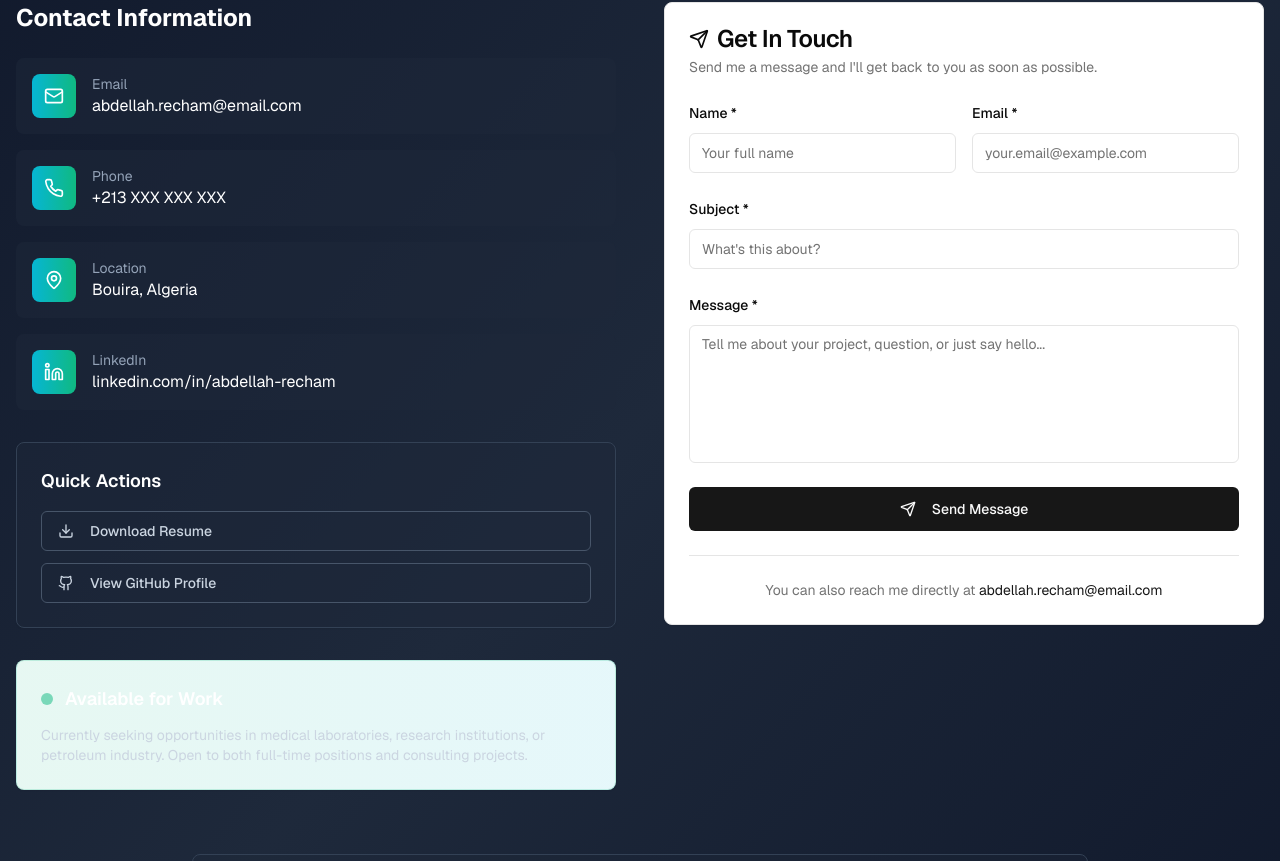
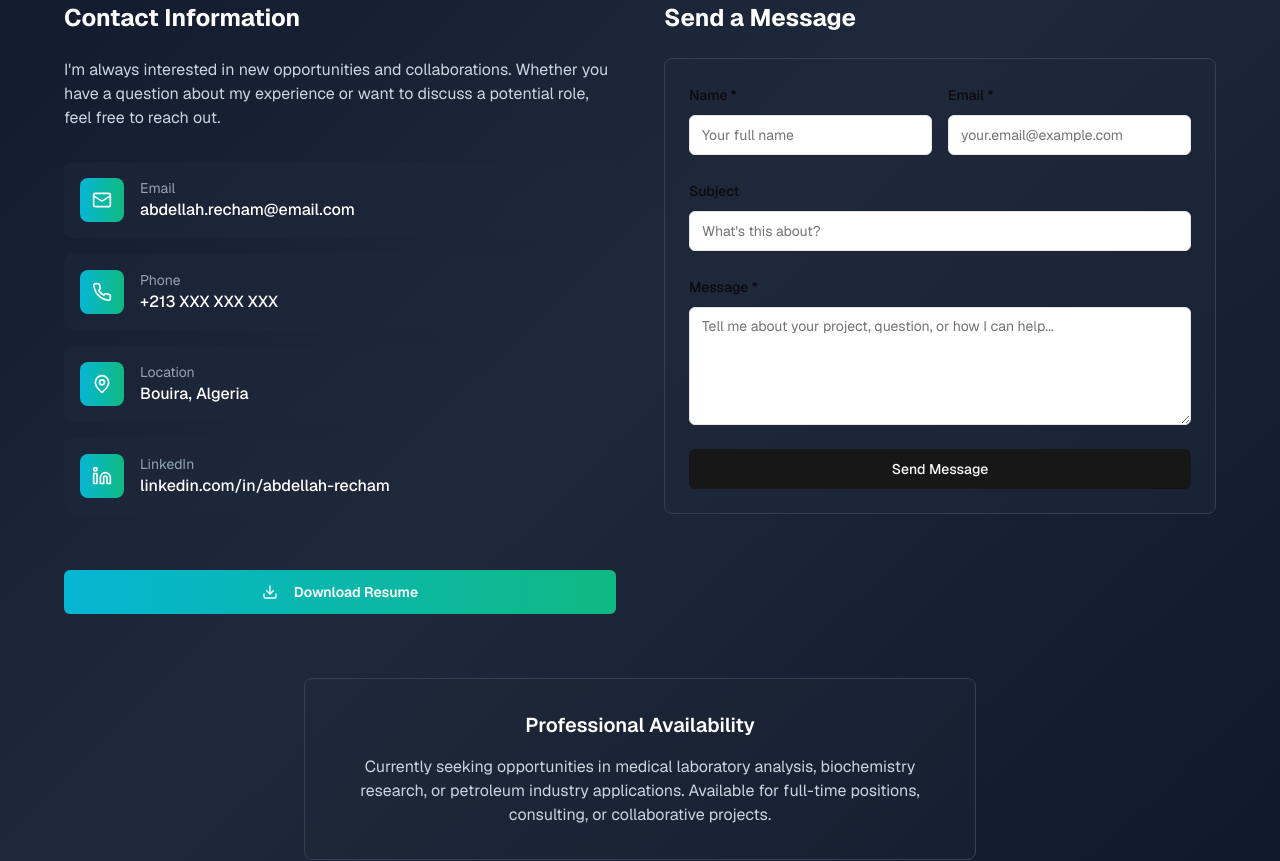
Before and after one commit to abdellahre/testc, a Next.js app: page / in a window 1280 px wide. Shown: the part 8119-8980 px from the top of the page. Built offline with nearby package versions, Linux system fonts and the light colour scheme.

Commit message:
fix: update GitHub Actions workflow and add contact form
Change workflow to use `npm install` and fix deployment errors
Add complete contact form with validation and feedback

#VERCEL_SKIP

Co-authored-by: null <219685293+abdellahre@users.noreply.github.com>

```diff
--- a/components/contact-form-handler.tsx
+++ b/components/contact-form-handler.tsx
@@ -7,13 +7,15 @@ import { Button } from "@/components/ui/button"
 import { Input } from "@/components/ui/input"
 import { Textarea } from "@/components/ui/textarea"
 import { Label } from "@/components/ui/label"
-import { Card, CardContent, CardDescription, CardHeader, CardTitle } from "@/components/ui/card"
-import { Alert, AlertDescription } from "@/components/ui/alert"
-import { Loader2, Send, CheckCircle, AlertCircle } from "lucide-react"
-import { motion, AnimatePresence } from "framer-motion"
-import { type ContactFormData, submitContactForm, type ContactFormResponse } from "@/lib/contact-actions"
+import { Card, CardContent } from "@/components/ui/card"
+import { Loader2, CheckCircle, AlertCircle } from "lucide-react"
+import { submitContactForm, type ContactFormData, type ContactFormResponse } from "@/lib/contact-actions"
 
-export default function ContactFormHandler() {
+interface ContactFormProps {
+  className?: string
+}
+
+export default function ContactFormHandler({ className }: ContactFormProps) {
   const [formData, setFormData] = useState<ContactFormData>({
     name: "",
     email: "",
@@ -23,20 +25,36 @@ export default function ContactFormHandler() {
 
   const [isSubmitting, setIsSubmitting] = useState(false)
   const [response, setResponse] = useState<ContactFormResponse | null>(null)
+  const [errors, setErrors] = useState<Partial<ContactFormData>>({})
 
-  const handleInputChange = (field: keyof ContactFormData, value: string) => {
-    setFormData((prev) => ({
-      ...prev,
-      [field]: value,
-    }))
-    // Clear response when user starts typing again
-    if (response) {
-      setResponse(null)
+  const validateForm = (): boolean => {
+    const newErrors: Partial<ContactFormData> = {}
+
+    if (!formData.name.trim()) {
+      newErrors.name = "Name is required"
     }
+
+    if (!formData.email.trim()) {
+      newErrors.email = "Email is required"
+    } else if (!/^[^\s@]+@[^\s@]+\.[^\s@]+$/.test(formData.email)) {
+      newErrors.email = "Please enter a valid email address"
+    }
+
+    if (!formData.message.trim()) {
+      newErrors.message = "Message is required"
+    }
+
+    setErrors(newErrors)
+    return Object.keys(newErrors).length === 0
   }
 
   const handleSubmit = async (e: React.FormEvent) => {
     e.preventDefault()
+
+    if (!validateForm()) {
+      return
+    }
+
     setIsSubmitting(true)
     setResponse(null)
 
@@ -52,27 +70,30 @@ export default function ContactFormHandler() {
           subject: "",
           message: "",
         })
+        setErrors({})
       }
     } catch (error) {
       setResponse({
         success: false,
-        message: "An unexpected error occurred. Please try again later.",
+        message: "An unexpected error occurred. Please try again.",
       })
     } finally {
       setIsSubmitting(false)
     }
   }
 
+  const handleInputChange = (field: keyof ContactFormData, value: string) => {
+    setFormData((prev) => ({ ...prev, [field]: value }))
+
+    // Clear error when user starts typing
+    if (errors[field]) {
+      setErrors((prev) => ({ ...prev, [field]: undefined }))
+    }
+  }
+
   return (
-    <Card className="w-full max-w-2xl mx-auto">
-      <CardHeader>
-        <CardTitle className="flex items-center gap-2">
-          <Send className="h-5 w-5" />
-          Get In Touch
-        </CardTitle>
-        <CardDescription>Send me a message and I'll get back to you as soon as possible.</CardDescription>
-      </CardHeader>
-      <CardContent>
+    <Card className={className}>
+      <CardContent className="p-6">
         <form onSubmit={handleSubmit} className="space-y-6">
           <div className="grid grid-cols-1 md:grid-cols-2 gap-4">
             <div className="space-y-2">
@@ -80,36 +101,48 @@ export default function ContactFormHandler() {
               <Input
                 id="name"
                 type="text"
-                placeholder="Your full name"
                 value={formData.name}
                 onChange={(e) => handleInputChange("name", e.target.value)}
-                required
+                className={errors.name ? "border-red-500" : ""}
+                placeholder="Your full name"
                 disabled={isSubmitting}
               />
+              {errors.name && (
+                <p className="text-sm text-red-500 flex items-center gap-1">
+                  <AlertCircle className="h-4 w-4" />
+                  {errors.name}
+                </p>
+              )}
             </div>
+
             <div className="space-y-2">
               <Label htmlFor="email">Email *</Label>
               <Input
                 id="email"
                 type="email"
-                placeholder="your.email@example.com"
                 value={formData.email}
                 onChange={(e) => handleInputChange("email", e.target.value)}
-                required
+                className={errors.email ? "border-red-500" : ""}
+                placeholder="your.email@example.com"
                 disabled={isSubmitting}
               />
+              {errors.email && (
+                <p className="text-sm text-red-500 flex items-center gap-1">
+                  <AlertCircle className="h-4 w-4" />
+                  {errors.email}
+                </p>
+              )}
             </div>
           </div>
 
           <div className="space-y-2">
-            <Label htmlFor="subject">Subject *</Label>
+            <Label htmlFor="subject">Subject</Label>
             <Input
               id="subject"
               type="text"
-              placeholder="What's this about?"
               value={formData.subject}
               onChange={(e) => handleInputChange("subject", e.target.value)}
-              required
+              placeholder="What's this about?"
               disabled={isSubmitting}
             />
           </div>
@@ -118,61 +151,49 @@ export default function ContactFormHandler() {
             <Label htmlFor="message">Message *</Label>
             <Textarea
               id="message"
-              placeholder="Tell me about your project, question, or just say hello..."
-              rows={6}
               value={formData.message}
               onChange={(e) => handleInputChange("message", e.target.value)}
-              required
+              className={errors.message ? "border-red-500" : ""}
+              placeholder="Tell me about your project, question, or how I can help..."
+              rows={5}
               disabled={isSubmitting}
-              className="resize-none"
             />
+            {errors.message && (
+              <p className="text-sm text-red-500 flex items-center gap-1">
+                <AlertCircle className="h-4 w-4" />
+                {errors.message}
+              </p>
+            )}
           </div>
 
-          <AnimatePresence>
-            {response && (
-              <motion.div
-                initial={{ opacity: 0, y: -10 }}
-                animate={{ opacity: 1, y: 0 }}
-                exit={{ opacity: 0, y: -10 }}
-                transition={{ duration: 0.3 }}
-              >
-                <Alert className={response.success ? "border-green-200 bg-green-50" : "border-red-200 bg-red-50"}>
-                  {response.success ? (
-                    <CheckCircle className="h-4 w-4 text-green-600" />
-                  ) : (
-                    <AlertCircle className="h-4 w-4 text-red-600" />
-                  )}
-                  <AlertDescription className={response.success ? "text-green-800" : "text-red-800"}>
-                    {response.message}
-                  </AlertDescription>
-                </Alert>
-              </motion.div>
-            )}
-          </AnimatePresence>
-
-          <Button type="submit" disabled={isSubmitting} className="w-full" size="lg">
+          <Button type="submit" className="w-full" disabled={isSubmitting}>
             {isSubmitting ? (
               <>
                 <Loader2 className="mr-2 h-4 w-4 animate-spin" />
                 Sending Message...
               </>
             ) : (
-              <>
-                <Send className="mr-2 h-4 w-4" />
-                Send Message
-              </>
+              "Send Message"
             )}
           </Button>
+
+          {response && (
+            <div
+              className={`p-4 rounded-lg flex items-center gap-2 ${
+                response.success
+                  ? "bg-green-50 text-green-800 border border-green-200"
+                  : "bg-red-50 text-red-800 border border-red-200"
+              }`}
+            >
+              {response.success ? (
+                <CheckCircle className="h-5 w-5 text-green-600" />
+              ) : (
+                <AlertCircle className="h-5 w-5 text-red-600" />
+              )}
+              <p className="text-sm font-medium">{response.message}</p>
+            </div>
+          )}
         </form>
-
-        <div className="mt-6 pt-6 border-t text-center text-sm text-muted-foreground">
-          <p>
-            You can also reach me directly at{" "}
-            <a href="mailto:abdellah.recham@email.com" className="text-primary hover:underline">
-              abdellah.recham@email.com
-            </a>
-          </p>
-        </div>
       </CardContent>
     </Card>
   )
--- a/components/contact-section.tsx
+++ b/components/contact-section.tsx
@@ -1,7 +1,7 @@
 "use client"
 
 import { motion } from "framer-motion"
-import { Mail, Phone, MapPin, Linkedin, Github, Download } from "lucide-react"
+import { Mail, Phone, MapPin, Linkedin, Download } from "lucide-react"
 import { Button } from "@/components/ui/button"
 import { Card, CardContent } from "@/components/ui/card"
 import ContactFormHandler from "./contact-form-handler"
@@ -44,14 +44,14 @@ export default function ContactSection() {
           viewport={{ once: true }}
           className="text-center mb-16"
         >
-          <h2 className="text-4xl md:text-5xl font-bold text-white mb-6">Let's Work Together</h2>
+          <h2 className="text-4xl md:text-5xl font-bold text-white mb-6">Get In Touch</h2>
           <p className="text-xl text-slate-300 max-w-3xl mx-auto">
-            Ready to bring scientific precision to your next project? I'm always interested in discussing new
-            opportunities in laboratory analysis, research, or the petroleum industry.
+            Ready to discuss opportunities in laboratory analysis, medical diagnostics, or the petroleum industry? Let's
+            connect and explore how my expertise can contribute to your team.
           </p>
         </motion.div>
 
-        <div className="grid lg:grid-cols-2 gap-12 items-start">
+        <div className="grid grid-cols-1 lg:grid-cols-2 gap-12 max-w-6xl mx-auto">
           {/* Contact Information */}
           <motion.div
             initial={{ opacity: 0, x: -20 }}
@@ -62,6 +62,12 @@ export default function ContactSection() {
           >
             <div>
               <h3 className="text-2xl font-bold text-white mb-6">Contact Information</h3>
+              <p className="text-slate-300 mb-8">
+                I'm always interested in new opportunities and collaborations. Whether you have a question about my
+                experience or want to discuss a potential role, feel free to reach out.
+              </p>
+            </div>
+
             <div className="space-y-4">
               {contactInfo.map((item, index) => (
                 <motion.a
@@ -69,70 +75,50 @@ export default function ContactSection() {
                   href={item.href}
                   target={item.href.startsWith("http") ? "_blank" : undefined}
                   rel={item.href.startsWith("http") ? "noopener noreferrer" : undefined}
+                  initial={{ opacity: 0, x: -20 }}
+                  whileInView={{ opacity: 1, x: 0 }}
+                  transition={{ duration: 0.4, delay: 0.1 * index }}
+                  viewport={{ once: true }}
                   className="flex items-center gap-4 p-4 rounded-lg bg-slate-800/50 hover:bg-slate-700/50 transition-colors group"
-                    whileHover={{ scale: 1.02 }}
-                    whileTap={{ scale: 0.98 }}
                 >
-                    <div className="p-3 rounded-lg bg-gradient-to-r from-cyan-500 to-emerald-500 text-white">
+                  <div className="p-3 rounded-lg bg-gradient-to-r from-cyan-500 to-emerald-500 text-white group-hover:scale-110 transition-transform">
                     <item.icon className="h-5 w-5" />
                   </div>
                   <div>
                     <p className="text-sm text-slate-400">{item.label}</p>
-                      <p className="text-white group-hover:text-cyan-400 transition-colors">{item.value}</p>
+                    <p className="text-white font-medium">{item.value}</p>
                   </div>
                 </motion.a>
               ))}
             </div>
-            </div>
 
-            {/* Quick Actions */}
-            <Card className="bg-slate-800/50 border-slate-700">
-              <CardContent className="p-6">
-                <h4 className="text-lg font-semibold text-white mb-4">Quick Actions</h4>
-                <div className="space-y-3">
+            <motion.div
+              initial={{ opacity: 0, y: 20 }}
+              whileInView={{ opacity: 1, y: 0 }}
+              transition={{ duration: 0.6, delay: 0.4 }}
+              viewport={{ once: true }}
+              className="pt-6"
+            >
               <Button
-                    variant="outline"
-                    className="w-full justify-start border-slate-600 text-slate-300 hover:text-white hover:bg-slate-700 bg-transparent"
+                size="lg"
+                className="w-full bg-gradient-to-r from-cyan-500 to-emerald-500 hover:from-cyan-600 hover:to-emerald-600 text-white font-semibold"
                 onClick={() => window.open("/resume.pdf", "_blank")}
               >
-                    <Download className="mr-2 h-4 w-4" />
+                <Download className="mr-2 h-5 w-5" />
                 Download Resume
               </Button>
-                  <Button
-                    variant="outline"
-                    className="w-full justify-start border-slate-600 text-slate-300 hover:text-white hover:bg-slate-700 bg-transparent"
-                    onClick={() => window.open("https://github.com/abdellahre", "_blank")}
-                  >
-                    <Github className="mr-2 h-4 w-4" />
-                    View GitHub Profile
-                  </Button>
-                </div>
-              </CardContent>
-            </Card>
-
-            {/* Availability Status */}
-            <Card className="bg-gradient-to-r from-emerald-500/10 to-cyan-500/10 border-emerald-500/20">
-              <CardContent className="p-6">
-                <div className="flex items-center gap-3 mb-3">
-                  <div className="w-3 h-3 bg-emerald-500 rounded-full animate-pulse"></div>
-                  <h4 className="text-lg font-semibold text-white">Available for Work</h4>
-                </div>
-                <p className="text-slate-300 text-sm">
-                  Currently seeking opportunities in medical laboratories, research institutions, or petroleum industry.
-                  Open to both full-time positions and consulting projects.
-                </p>
-              </CardContent>
-            </Card>
+            </motion.div>
           </motion.div>
 
           {/* Contact Form */}
           <motion.div
             initial={{ opacity: 0, x: 20 }}
             whileInView={{ opacity: 1, x: 0 }}
-            transition={{ duration: 0.6, delay: 0.4 }}
+            transition={{ duration: 0.6, delay: 0.3 }}
             viewport={{ once: true }}
           >
-            <ContactFormHandler />
+            <h3 className="text-2xl font-bold text-white mb-6">Send a Message</h3>
+            <ContactFormHandler className="bg-slate-800/50 border-slate-700" />
           </motion.div>
         </div>
 
@@ -140,18 +126,16 @@ export default function ContactSection() {
         <motion.div
           initial={{ opacity: 0, y: 20 }}
           whileInView={{ opacity: 1, y: 0 }}
-          transition={{ duration: 0.6, delay: 0.6 }}
+          transition={{ duration: 0.6, delay: 0.5 }}
           viewport={{ once: true }}
-          className="mt-16 text-center"
+          className="text-center mt-16"
         >
-          <Card className="bg-slate-800/30 border-slate-700 max-w-4xl mx-auto">
+          <Card className="bg-slate-800/30 border-slate-700 max-w-2xl mx-auto">
             <CardContent className="p-8">
-              <h4 className="text-xl font-semibold text-white mb-4">Professional Collaboration</h4>
-              <p className="text-slate-300 leading-relaxed">
-                With a strong foundation in fundamental chemistry and hands-on experience in medical laboratory
-                analysis, I bring precision, reliability, and scientific rigor to every project. Whether you need
-                expertise in biochemistry, hematology, or analytical chemistry, I'm committed to delivering accurate
-                results and maintaining the highest professional standards.
+              <h4 className="text-xl font-semibold text-white mb-4">Professional Availability</h4>
+              <p className="text-slate-300">
+                Currently seeking opportunities in medical laboratory analysis, biochemistry research, or petroleum
+                industry applications. Available for full-time positions, consulting, or collaborative projects.
               </p>
             </CardContent>
           </Card>
--- a/lib/contact-actions.ts
+++ b/lib/contact-actions.ts
@@ -11,65 +11,56 @@ export interface ContactFormResponse {
   message: string
 }
 
-// Validate email format
-export function validateEmail(email: string): boolean {
-  const emailRegex = /^[^\s@]+@[^\s@]+\.[^\s@]+$/
-  return emailRegex.test(email)
-}
+// Simulate form submission (replace with actual service integration)
+export async function submitContactForm(data: ContactFormData): Promise<ContactFormResponse> {
+  // Simulate API delay
+  await new Promise((resolve) => setTimeout(resolve, 1000))
 
-// Validate form data
-export function validateContactForm(data: ContactFormData): { isValid: boolean; errors: string[] } {
-  const errors: string[] = []
-
-  if (!data.name.trim()) {
-    errors.push("Name is required")
+  // Basic validation
+  if (!data.name || !data.email || !data.message) {
+    return {
+      success: false,
+      message: "Please fill in all required fields.",
+    }
   }
 
-  if (!data.email.trim()) {
-    errors.push("Email is required")
-  } else if (!validateEmail(data.email)) {
-    errors.push("Please enter a valid email address")
+  // Email validation
+  const emailRegex = /^[^\s@]+@[^\s@]+\.[^\s@]+$/
+  if (!emailRegex.test(data.email)) {
+    return {
+      success: false,
+      message: "Please enter a valid email address.",
+    }
   }
 
-  if (!data.subject.trim()) {
-    errors.push("Subject is required")
-  }
-
-  if (!data.message.trim()) {
-    errors.push("Message is required")
-  } else if (data.message.trim().length < 10) {
-    errors.push("Message must be at least 10 characters long")
-  }
+  // Simulate successful submission
+  console.log("Contact form submitted:", data)
 
   return {
-    isValid: errors.length === 0,
-    errors,
+    success: true,
+    message: `Thank you ${data.name}! Your message has been received. I'll get back to you soon.`,
   }
 }
 
-// Simulate form submission (replace with actual service integration)
-export async function submitContactForm(data: ContactFormData): Promise<ContactFormResponse> {
-  // Simulate API delay
-  await new Promise((resolve) => setTimeout(resolve, 1500))
+// For integration with third-party services like Formspree
+export function getFormspreeAction(formId: string): string {
+  return `https://formspree.io/f/${formId}`
+}
 
-  // Validate data
-  const validation = validateContactForm(data)
+// For EmailJS integration
+export async function sendEmailJS(data: ContactFormData): Promise<ContactFormResponse> {
+  try {
+    // This would integrate with EmailJS service
+    // emailjs.send('service_id', 'template_id', data, 'public_key')
 
-  if (!validation.isValid) {
+    return {
+      success: true,
+      message: "Message sent successfully via EmailJS!",
+    }
+  } catch (error) {
     return {
       success: false,
-      message: validation.errors.join(", "),
+      message: "Failed to send message. Please try again.",
     }
   }
-
-  // In a real implementation, you would integrate with:
-  // - Formspree: https://formspree.io/
-  // - EmailJS: https://www.emailjs.com/
-  // - Netlify Forms: https://www.netlify.com/products/forms/
-  // - Or your own backend API
-
-  return {
-    success: true,
-    message: "Thank you for your message! I will get back to you soon.",
-  }
 }
```
Lines whose indentation alone changed are shown as unchanged.
